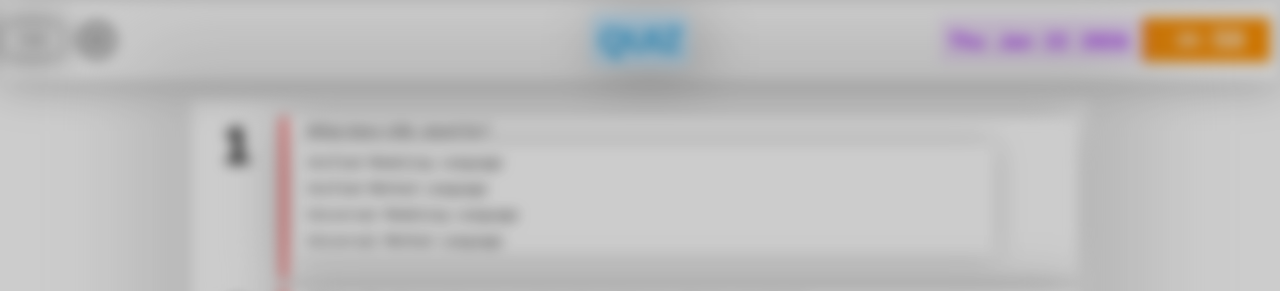
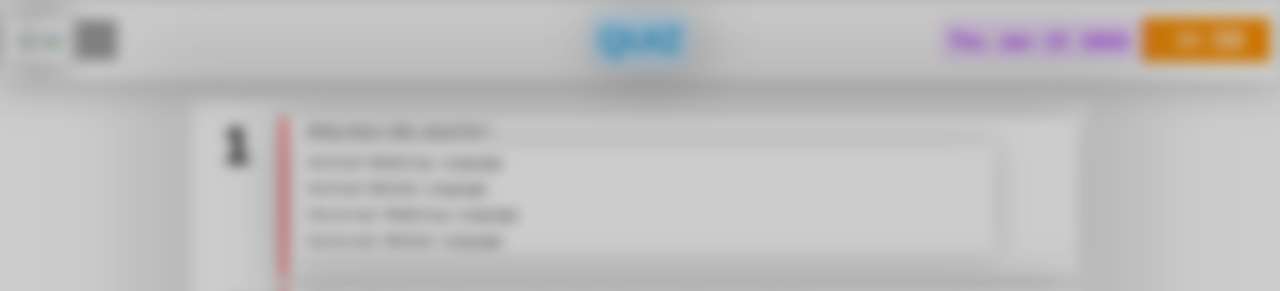
Before and after one commit to native-cod/quizApp, a Flask app: template templates/kuqa.html in a window 1280 px wide; the page is wider, and only the part inside the window is pictured. Shown: the top 291 px of that part. Run offline with Flask 3, Linux system fonts and the light colour scheme; the template is opened without the code that fills it, so the values that code supplies are empty; some web fonts are replaced; grey boxes are pictures that could not be loaded.

Commit message:
Updated theme selection styling and auto fill for unresponded questions before submission

```diff
--- a/main.py
+++ b/main.py
@@ -435,6 +435,5 @@ def markAnswers(answers):
 #
 #     return render_template('main.html', name=name, id=student_id, code=quiz_name)
 
-
 if __name__ == '__main__':
     app.run(debug=True)
--- a/static/kuqa.css
+++ b/static/kuqa.css
@@ -480,3 +480,33 @@ body{
     height:25px;
     opacity:1.0;
 }
+
+.theme{
+    display: flex;
+    flex-direction: row;
+    justify-content: center;
+    align-items: center;
+    position: absolute;
+    border :0.5px solid white;
+    left: 6px;
+    top: 18px;
+    width: 61px;
+    height: 42px;
+    box-shadow: 0 0 30px rgba(0, 0, 0, 0.5);
+}
+
+#theme-selector{
+    position: absolute;
+    top: 3px;
+    left: 2px;
+    width: 27px;
+    height: 35px;
+    margin-left: 5px;
+    background-color: #d0d0d05e;
+    transition:.3s;
+}
+.theme-img{
+    width:20px;
+    height:20px;
+    margin-left:5px;
+}
--- a/static/kuqa.js
+++ b/static/kuqa.js
@@ -1,7 +1,10 @@
 let QUESTIONS = []
 let CanSubmit = false
+
 // selected options by the student
 response = []
+//
+submitted_response = []
 // sorted selected options by the student using the sortResponses function ' line 293 '
 organised_response = []
 // main questions div container
@@ -161,10 +164,18 @@ let submit = document.getElementById("submit");
 
 prepare_submission.addEventListener("click", ()=>{
    buttonClick()
+   for(let i = 0 ;i < 20; i++){
+       for(let j = 0; j < response.length; j++){
+          if(i == Number(response[j][0])){
+             break
+          }
+          if(i != Number(response[j][0]) && j == response.length - 1){
+             response[response.length] = [String(i),"un-responded","null","null"]
+          }
+       }
+   }
    if(canSubmit){
-//       if(response.length >= QUESTIONS.length / 2){
            endOfQuiz()
-//       }
     }
    }
 )
@@ -305,6 +316,7 @@ function endOfQuiz(){
 // Insertion sort algorithm user selected responses might not be in a sorted order
 // sort the users selected answers based on the question number in ascending order
 function sortResponses(){
+    console.log(" length"+response.length)
     for(let i=1;i<response.length;i++){
        let index = i
        for(let j=i-1;j>=0;j--){
@@ -319,8 +331,14 @@ function sortResponses(){
     for(let r=0;r<response.length;r++){
         organised_response[organised_response.length] = response[r][1];
     }
+    time_spent = ""
+    if(time_seconds-quiz_time_seconds < 10){
+        time_spent = String(time_minutes-quiz_time_minutes)+" : 0"+String(time_seconds-quiz_time_seconds)
+    }else{
+        time_spent = String(time_minutes-quiz_time_minutes)+" : "+String(time_seconds-quiz_time_seconds)
+    }
 
-    time_spent = String(time_minutes-quiz_time_minutes)+" : "+String(time_seconds-quiz_time_seconds)
+    // fill un responded questions
 }
 
 // Submitting the selected options to the server at route in the main.py File " @app.route('/submit-questions', methods=['POST']) "
@@ -358,7 +376,6 @@ setInterval(()=>{
 },300)
 
 question_container.addEventListener("scroll", (event) => {
-    console.log(question_container.scrollTop)
     if(previous < question_container.scrollTop){
         down.style.opacity = "0.5"
         up.style.opacity = "1.0"
@@ -391,13 +408,15 @@ let qs = document.getElementsByClassName("q");
 let question = document.getElementsByClassName("question_from_source");
 let q_options_container = document.getElementsByClassName("q-options");
 let question_option = document.getElementsByClassName("question_options_from_source");
+let th_selector = document.getElementById("theme-selector");
 //let bottom_instructions = document.getElementById("bottom-instructions");
 
 up = document.getElementById("scroll-image-up");
 down = document.getElementById("scroll-image-down");
 is_light=true
 
-document.getElementById("modeToggler").addEventListener("click",()=>{
+theme_button = document.getElementById("modeToggler");
+theme_button.addEventListener("click",()=>{
     if(is_light){
         darkMode()
         is_light=false
@@ -408,12 +427,16 @@ document.getElementById("modeToggler").addEventListener("click",()=>{
 })
 
 function lightMode(){
+    theme_button.style.border = "0.5px solid white"
+    th_selector.style.left = "2px";
     up.src="static/images/up.png";
     down.src="static/images/down.png";
 
     blurring.classList.remove("blurring-div-dark")
     sub_body.classList.remove("sub-body-dark");
     header.classList.remove("header-dark");
+
+//    question_container.classList.add("questions-light")
 
     quiz_rules.classList.remove("quiz-rules-dark")
 
@@ -423,7 +446,10 @@ function lightMode(){
     }
     bottom_instructions.classList.remove("bottom-instructions-dark")
 
-    question_container.classList.add("questions-dark")
+    question_container.classList.remove("questions-dark")
+    question_container.classList.add("questions-light")
+
+
     for(let j=0;j<qns.length;j++){
         qns[j].classList.remove("qn-dark")
         question[j].classList.remove("question_from_source-dark")
@@ -438,6 +464,8 @@ function lightMode(){
 
 }
 function darkMode(){
+    theme_button.style.border = "0.5px solid gray"
+    th_selector.style.left = "26.5px"
     up.src="static/images/updark.png";
     down.src="static/images/downdark.png";
 
@@ -454,6 +482,7 @@ function darkMode(){
     bottom_instructions.classList.add("bottom-instructions-dark")
 
     question_container.classList.add("questions-dark")
+
     for(let j=0;j<qns.length;j++){
         qns[j].classList.add("qn-dark")
         question[j].classList.add("question_from_source-dark")
--- a/templates/kuqa.html
+++ b/templates/kuqa.html
@@ -21,7 +21,11 @@
 </div>
 <div id="sub-body">
     <div class="header header-light">
-        <button style="position: absolute; left: 2px;top: 25px;width: 61px; height: 30px; font-size: 9px; box-shadow:0 0 30px rgba(0, 0, 0, 0.5);" id="modeToggler">THEME</button>
+        <div class="theme" id="modeToggler">
+            <div id="theme-selector"></div>
+            <img src="{{ url_for('static', filename='images/sun-dl.png') }}" class="theme-img">
+            <img src="{{ url_for('static', filename='images/moon-dl.png') }}" class="theme-img">
+        </div>
         <img src="{{ url_for('static', filename='images/close.png') }}" id="quiz-rules-img">
         <div id="tooltip"><span id="tooltip-text">Quiz details!</span></div>
         <p class="heading">{{ quiz }}<span id="python-text">QUIZ</span></p>
@@ -43,8 +47,8 @@
             <p id="instructions"><b>Instructions</b></p>
             <p class="p-details-light">This quiz has 20 questions and will last for 40 minutes only, 2 minutes for each question.</p>
             <p class="p-details-light">Read questions carefully before finalising your Choice.</p>
-            <p class="p-details-light"><b>Please make sure you are satisfied with your choices before clicking prepare submit button on the right</b></p>
-            <p class="p-details" style="color:red;"><b>After clicking prepare submit you will not be able to make any changes to your answers</b></p>
+            <p class="p-details-light"><b>Please make sure you are satisfied with your choices before clicking prepare submission button on the right</b></p>
+            <p class="p-details" style="color:red;"><b>After clicking prepare submission you will not be able to make any changes to your answers</b></p>
             <p class="p-details-light">Best of luck!.</p>
             <p id="bottom-instructions" class="bottom-instructions-light"> <b>Quiz time countdown on the top right of the screen will start immediately after closing this view.</b> </p>
     </div>
```
Also changed, not shown: static/results.js (+15 -5 lines), static/images/close.png (deleted), static/images/logo.png (deleted), static/images/moon-dl.png (added), static/images/sun-dl.png (added).
